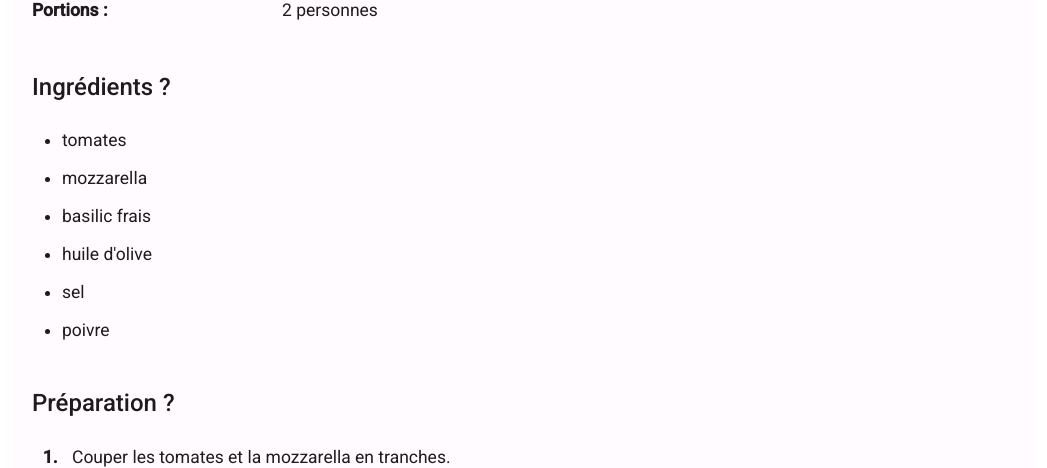
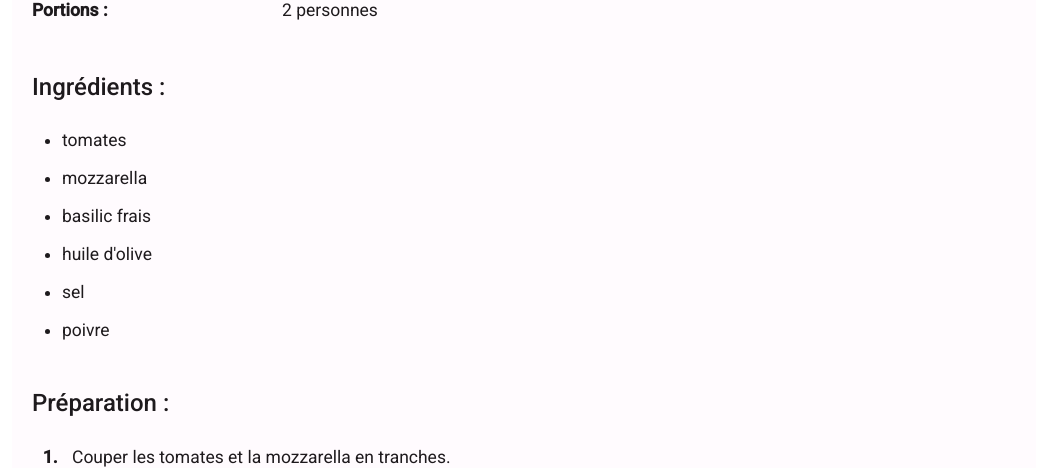
Before and after one commit to josegcpedro/cook-project, an Angular app: page /recettes/1 in a window 1280 px wide. Shown: the part 798-1266 px from the top of the page, without its empty margins (116-1163 px from the left). Built offline with nearby package versions, Linux system fonts and the light colour scheme.

Commit message:
fix: update ingredient and preparation section titles for consistency

```diff
--- a/src/app/pages/description-recette/description-recette.html
+++ b/src/app/pages/description-recette/description-recette.html
@@ -36,7 +36,7 @@
         </div>
 
         <div class="block-content">
-            <h5 class="description-recette-title">Ingrédients ?</h5>
+            <h5 class="description-recette-title">Ingrédients :</h5>
             <ul class="description-recette-ingredients">
                 <li class="description-recette-ingredient-list" *ngFor="let ingredient of recette?.ingredients">{{
                     ingredient }}</li>
@@ -44,7 +44,7 @@
         </div>
 
         <div class="block-content">
-            <h5 class="description-recette-title">Préparation ?</h5>
+            <h5 class="description-recette-title">Préparation :</h5>
             <ol class="description-recette-steps">
                 <li class="description-recette-step-list" *ngFor="let preparation of recette?.preparation">{{
                     preparation }}</li>
```
